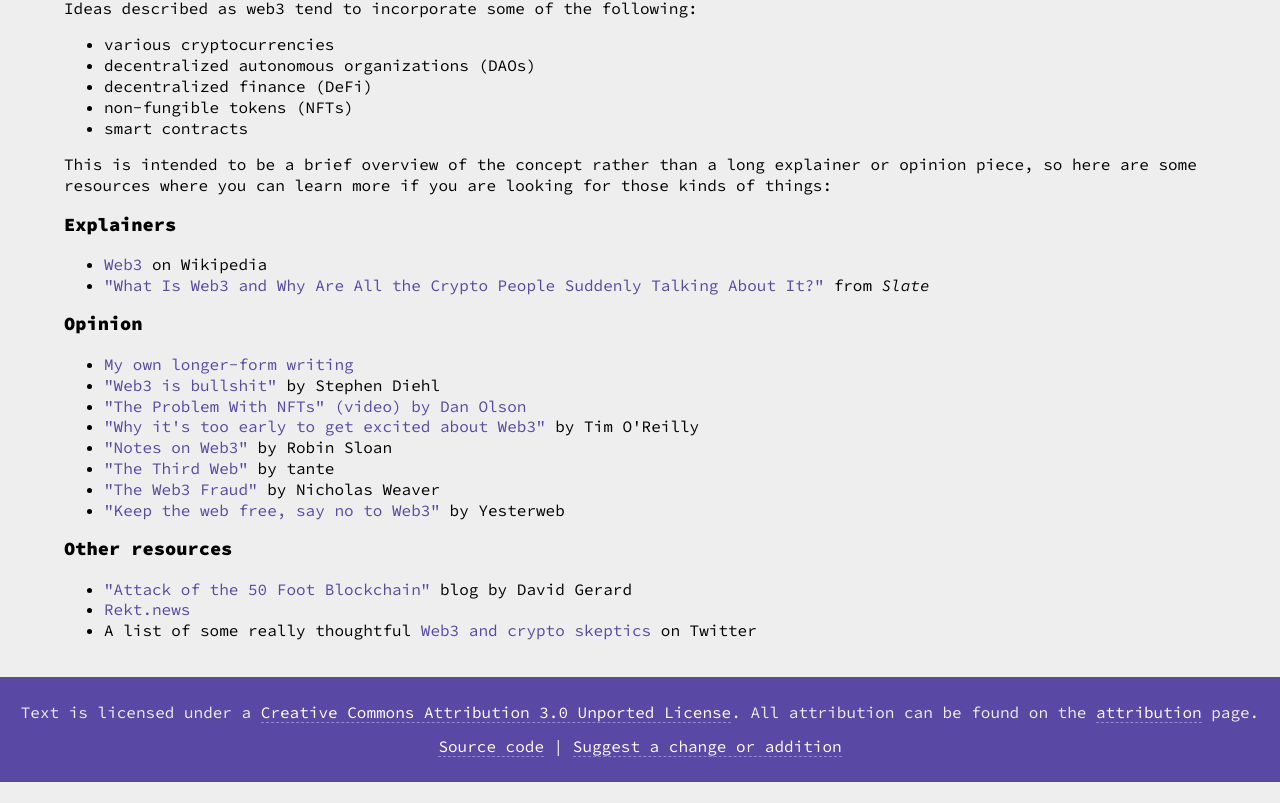
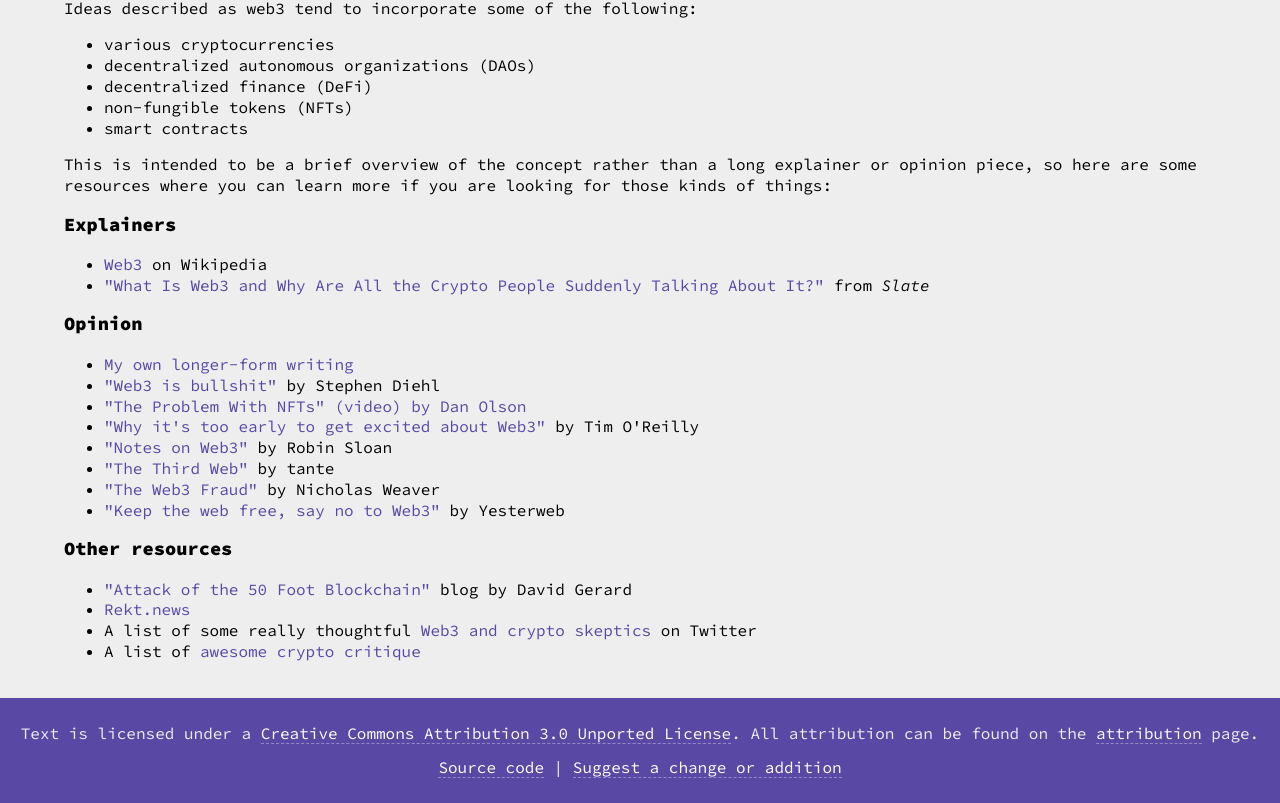
Before and after one commit to nakaohideo/web3-is-going-great, a Next.js app in the folder src/: page /what in a window 1280 px wide. Shown: the part 476-1279 px from the top of the page. Before the commit the page ends 1258 px from the top, so only its background shows below. Built offline with nearby package versions, Linux system fonts and the light colour scheme.

Commit message:
Add link to rufuspollock/awesome-crypto-critique, closes #68

```diff
--- a/src/pages/what.js
+++ b/src/pages/what.js
@@ -166,6 +166,12 @@ export default function WhatIsWeb3() {
               </ExternalLink>
               <span> on Twitter</span>
             </li>
+            <li>
+              <span>A list of </span>
+              <ExternalLink href="https://github.com/rufuspollock/awesome-crypto-critique">
+                awesome crypto critique
+              </ExternalLink>
+            </li>
           </ul>
         </article>
       </div>
```
